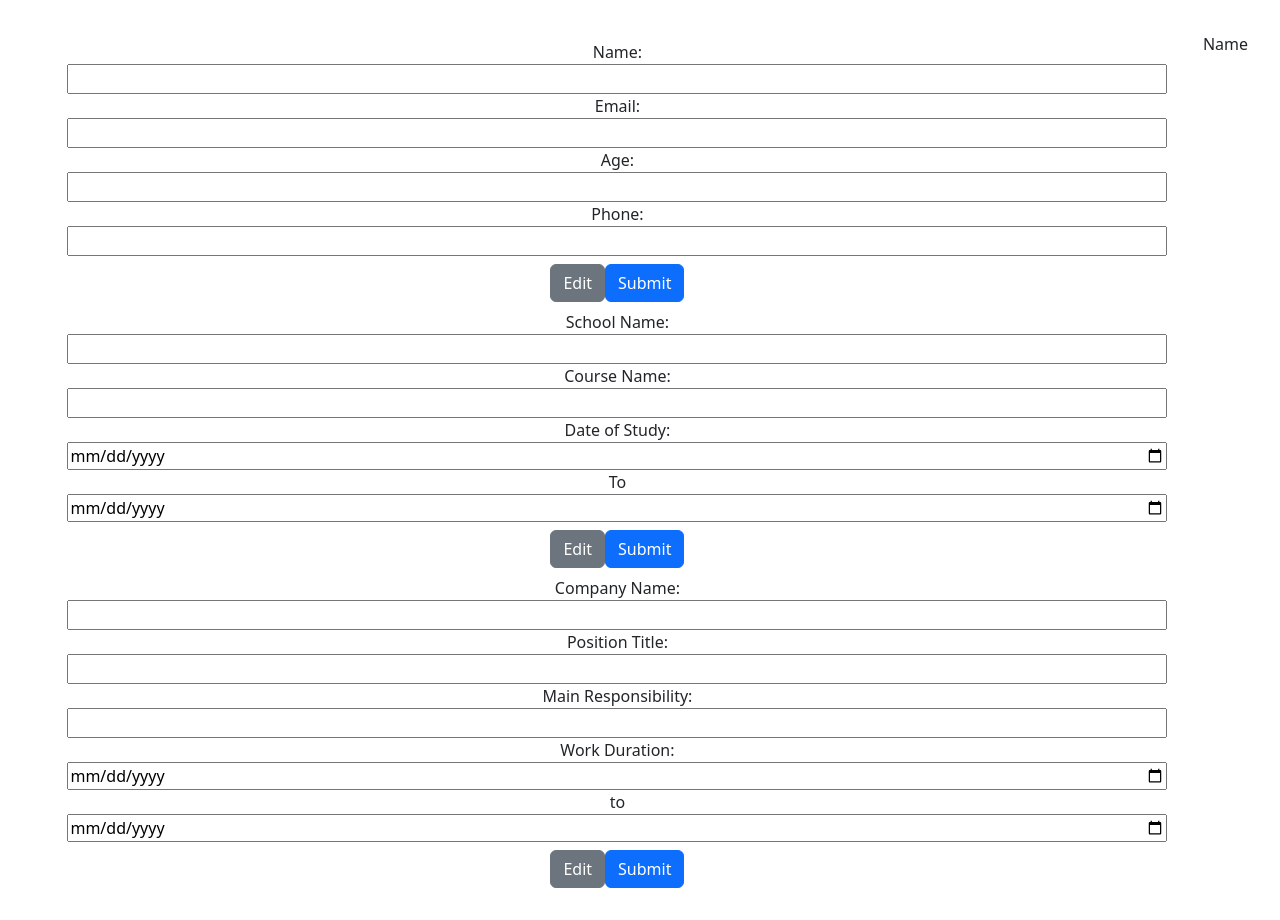
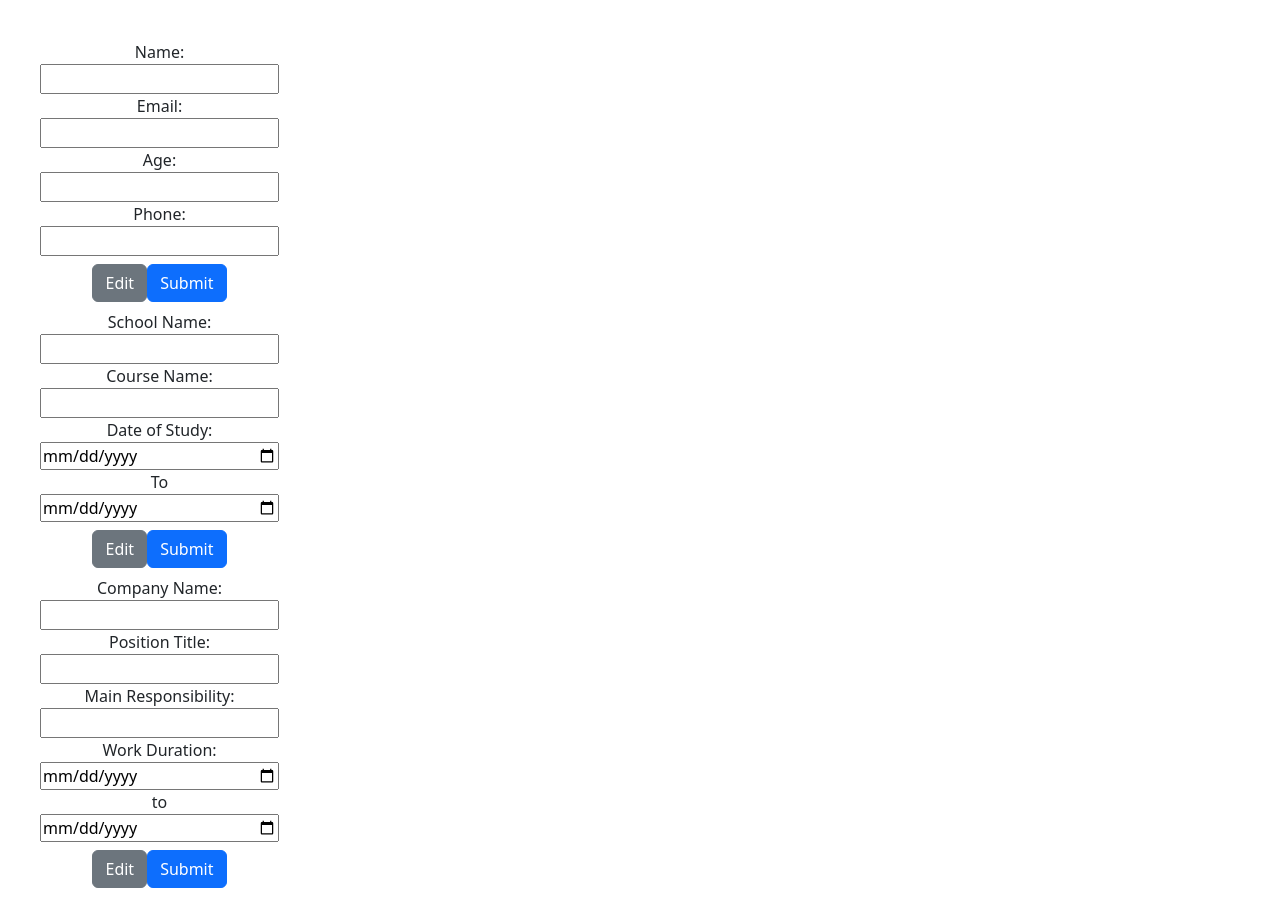
Before and after one commit to leechiahwa/project-cv-application, a React (Vite) app in the folder project-cv-application/: page / in a window 1280 px wide. Built offline with nearby package versions, Linux system fonts and the light colour scheme.

Commit message:
Fix input change function

```diff
--- a/project-cv-application/src/App.tsx
+++ b/project-cv-application/src/App.tsx
@@ -1,18 +1,11 @@
-import { useState } from "react";
 import "./App.css";
 import InfoForm from "./components/InfoForm";
-import CvPreview from "./components/CvPreview";
 
 function App() {
   return (
     <>
       <div className="d-flex">
-        <div className="container">
-          <InfoForm />
-        </div>
-        <div>
-          <CvPreview />
-        </div>
+        <InfoForm />
       </div>
     </>
   );
--- a/project-cv-application/src/components/CvPreview.tsx
+++ /dev/null
@@ -1,9 +0,0 @@
-import InfoForm from "./InfoForm"
-
-export default function CvPreview() {
-    return (
-        <>
-        <p>Name</p>
-        </>
-    )
-}
--- a/project-cv-application/src/components/InfoForm.tsx
+++ b/project-cv-application/src/components/InfoForm.tsx
@@ -1,11 +1,6 @@
 import { useState } from "react";
 
 function InfoForm() {
-  // Submit and edit button function
-  function buttonClicked() {
-    alert("Button clicked");
-  }
-
   const [person, setPerson] = useState({
     name: "",
     email: "",
@@ -22,73 +17,77 @@ function InfoForm() {
     workDurationTo: "",
   });
 
-  const handleChange = (e) => {
-    setPerson(e.target.value)
-  };
+  function handleNameChange(e) {
+    setPerson({
+      ...person,
+      name: e.target.value,
+    });
+  }
+
+  function handleEmailChange(e) {
+    setPerson({
+      ...person,
+      email: e.target.value,
+    });
+  }
+
+  function handleAgeChange(e) {
+    setPerson({
+      ...person,
+      age: e.target.value,
+    });
+  }
+
+  function handlePhoneChange(e) {
+    setPerson({
+      ...person,
+      phone: e.target.value,
+    });
+  }
 
   return (
     <>
+      <div className="">
         <label className="d-flex flex-column p-2">
-        Name: <input type="name" value={person.name} onChange={handleChange} />
-        Email:{" "}
-        <input type="email" value={person.email} onChange={handleChange} />
-        Age: <input type="number" value={person.age} onChange={handleChange} />
-        Phone: <input type="tel" value={person.phone} onChange={handleChange} />
-      </label>
-      <button onClick={buttonClicked} className="btn btn-secondary">
-        Edit
-      </button>
-      <button onClick={buttonClicked} className="btn btn-primary">
-        Submit
-      </button>
-      <br></br>
-      <label className="d-flex flex-column p-2">
-        School Name:{" "}
-        <input type="text" value={person.schoolName} onChange={handleChange} />
-        Course Name:{" "}
-        <input type="text" value={person.courseName} onChange={handleChange} />
-        Date of Study:{" "}
-        <input
-          type="date"
-          value={person.studyDateFrom}
-          onChange={handleChange}
-        />{" "}
-        To{" "}
-        <input type="date" value={person.studyDateTo} onChange={handleChange} />
+          Name:{" "}
+          <input type="name" value={person.name} onChange={handleNameChange} />
+          Email: <input type="email" value={person.email} onChange={handleEmailChange}/>
+          Age: <input type="number" value={person.age} onChange={handleAgeChange}/>
+          Phone: <input type="tel" value={person.phone} onChange={handlePhoneChange}/>
         </label>
         <button className="btn btn-secondary">Edit</button>
         <button className="btn btn-primary">Submit</button>
         <br></br>
         <label className="d-flex flex-column p-2">
-        Company Name:{" "}
-        <input type="text" value={person.companyName} onChange={handleChange} />
-        Position Title:{" "}
-        <input
-          type="text"
-          value={person.positionTitle}
-          onChange={handleChange}
-        />
-        Main Responsibility:{" "}
-        <input
-          type="text"
-          value={person.mainResponsibility}
-          onChange={handleChange}
-        />
-        Work Duration:{" "}
-        <input
+          School Name: <input type="text" value={person.schoolName} />
+          Course Name: <input type="text" value={person.courseName} />
+          Date of Study: <input
             type="date"
-          value={person.workDurationFrom}
-          onChange={handleChange}
-        />{" "}
-        to{" "}
-        <input
-          type="date"
-          value={person.workDurationTo}
-          onChange={handleChange}
-        />
+            value={person.studyDateFrom}
+          /> To <input type="date" value={person.studyDateTo} />
         </label>
         <button className="btn btn-secondary">Edit</button>
         <button className="btn btn-primary">Submit</button>
+        <br></br>
+        <label className="d-flex flex-column p-2">
+          Company Name: <input type="text" value={person.companyName} />
+          Position Title: <input type="text" value={person.positionTitle} />
+          Main Responsibility:{" "}
+          <input type="text" value={person.mainResponsibility} />
+          Work Duration: <input
+            type="date"
+            value={person.workDurationFrom}
+          /> to <input type="date" value={person.workDurationTo} />
+        </label>
+        <button className="btn btn-secondary">Edit</button>
+        <button className="btn btn-primary">Submit</button>
+      </div>
+      <div>
+        <p>{person.name}</p>
+        <p>{person.email}</p>
+        <p>{person.age}</p>
+        <p>{person.phone}</p>
+      </div>
     </>
   );
 }
```
Lines whose indentation alone changed are shown as unchanged.
